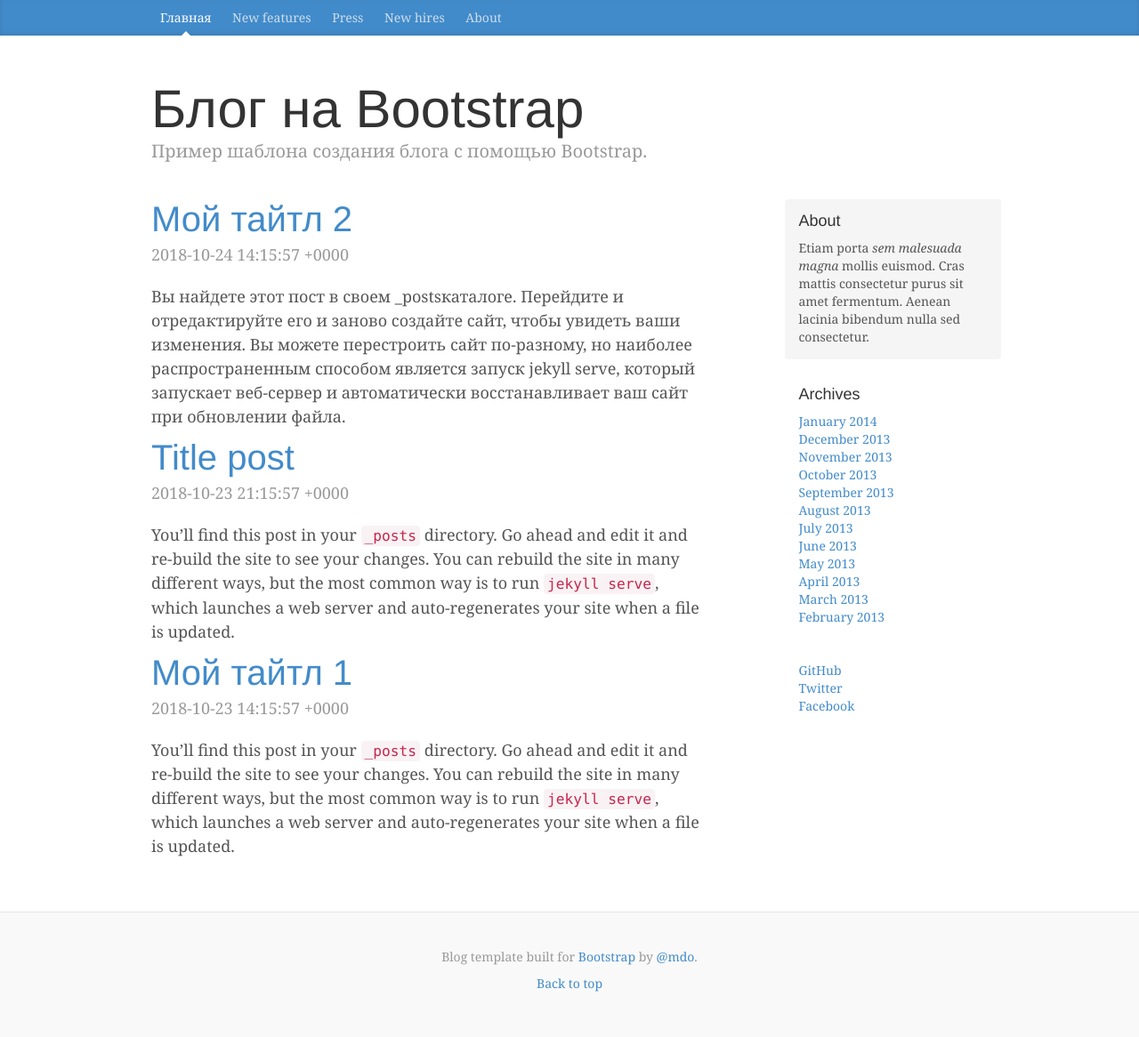
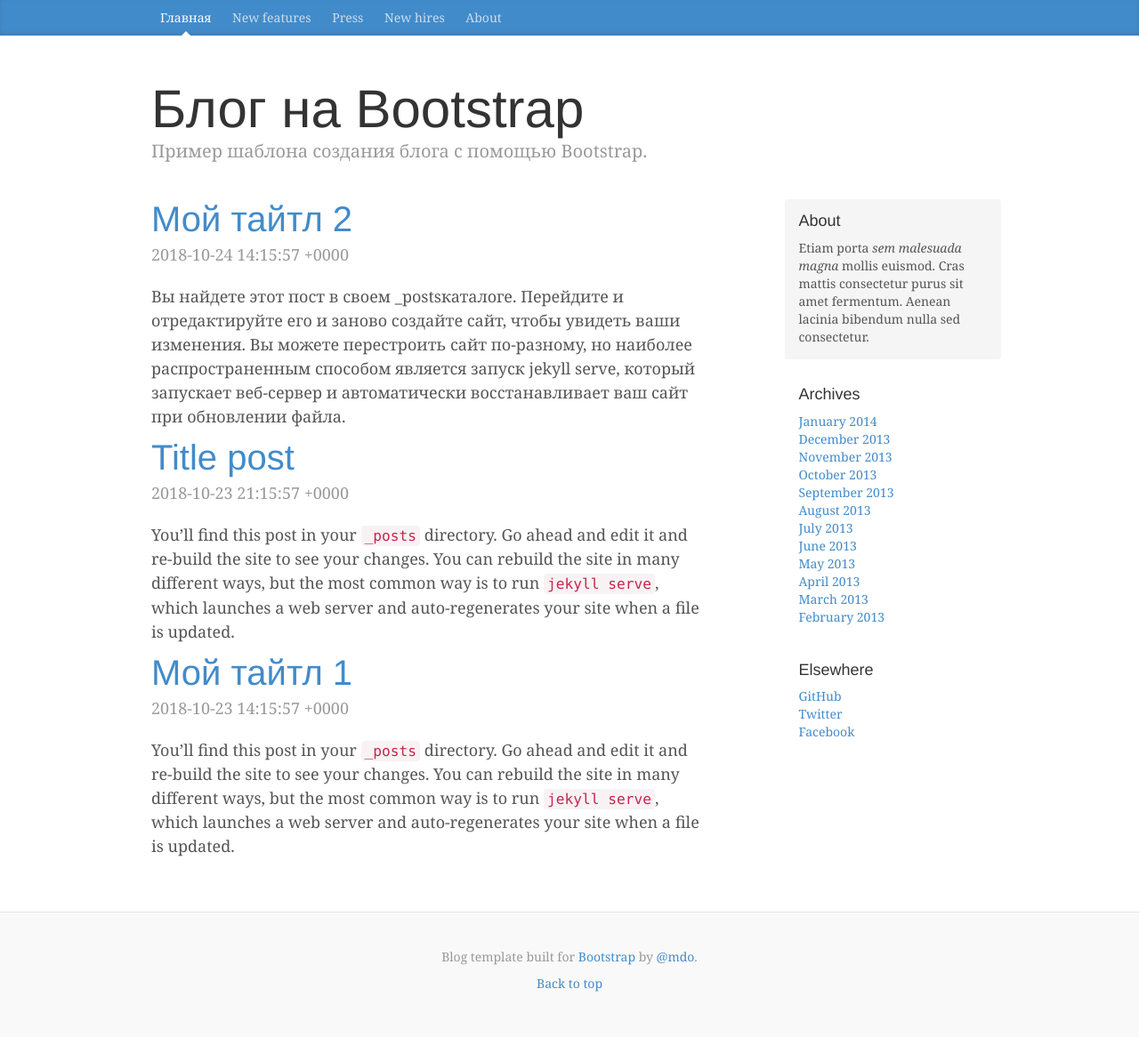
Before and after one commit to anatoliy017/anatoliy017.github.io, a Jekyll site: the page built from index.md, in a window 1280 px wide. Shown: the whole page at 89% size. Built offline with Jekyll 4.4.1, drawn with Linux system fonts in a browser that asks for light colours; comment, search, counter and statistics services are not loaded.

Commit message:
Update sidebar.html

```diff
--- a/_includes/sidebar.html
+++ b/_includes/sidebar.html
@@ -21,6 +21,10 @@
             </ol>
                 </div>
 
+
+
+          <h4 class="font-italic">Elsewhere</h4>
+
              <ol class="list-unstyled">
               <li><a href="#">GitHub</a></li>
               <li><a href="#">Twitter</a></li>
```
